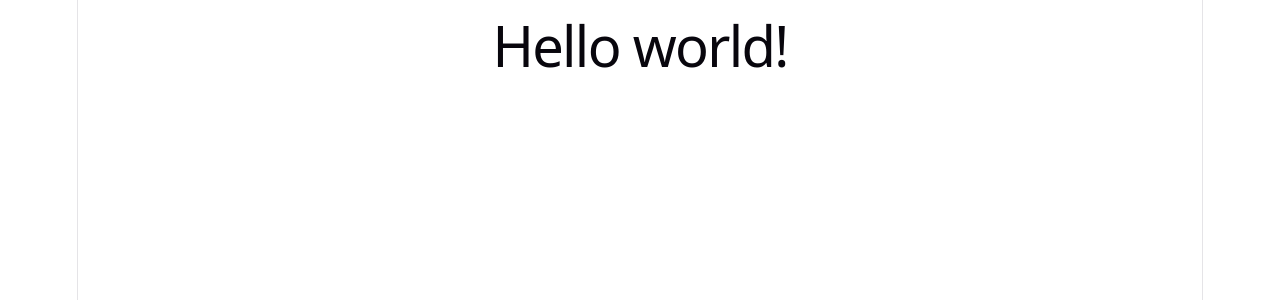
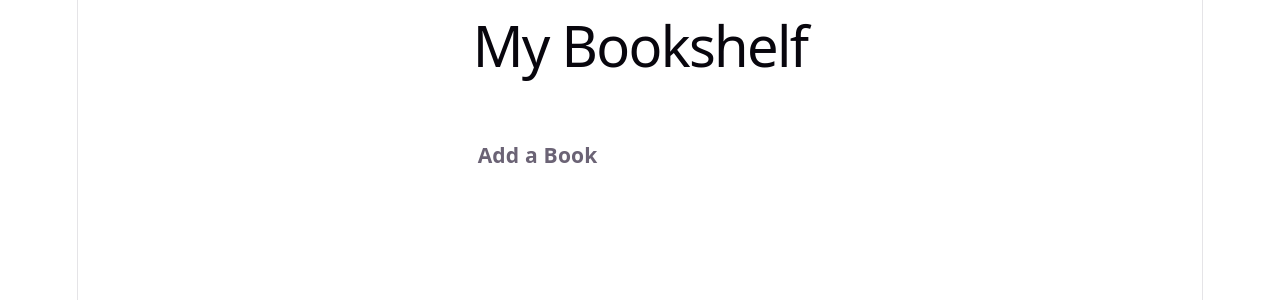
Before and after one commit to lecharles/controlled-forms-in-react-lab, a React (Vite) app: page / in a window 1280 px wide. Shown: the top 300 px of the page. Built offline with nearby package versions, Linux system fonts and the light colour scheme.

Commit message:
import and render Bookshelf component in App.jsx

```diff
--- a/src/App.jsx
+++ b/src/App.jsx
@@ -1,7 +1,14 @@
 // src/App.jsx
+import './App.css';
+import Bookshelf from './components/Bookshelf/Bookshelf.jsx';
 
 const App = () => {
-  return <h1>Hello world!</h1>;
+  return (
+    <>
+      <h1>My Bookshelf</h1>
+      <Bookshelf />
+    </>
+  );
 };
 
 export default App;
```
